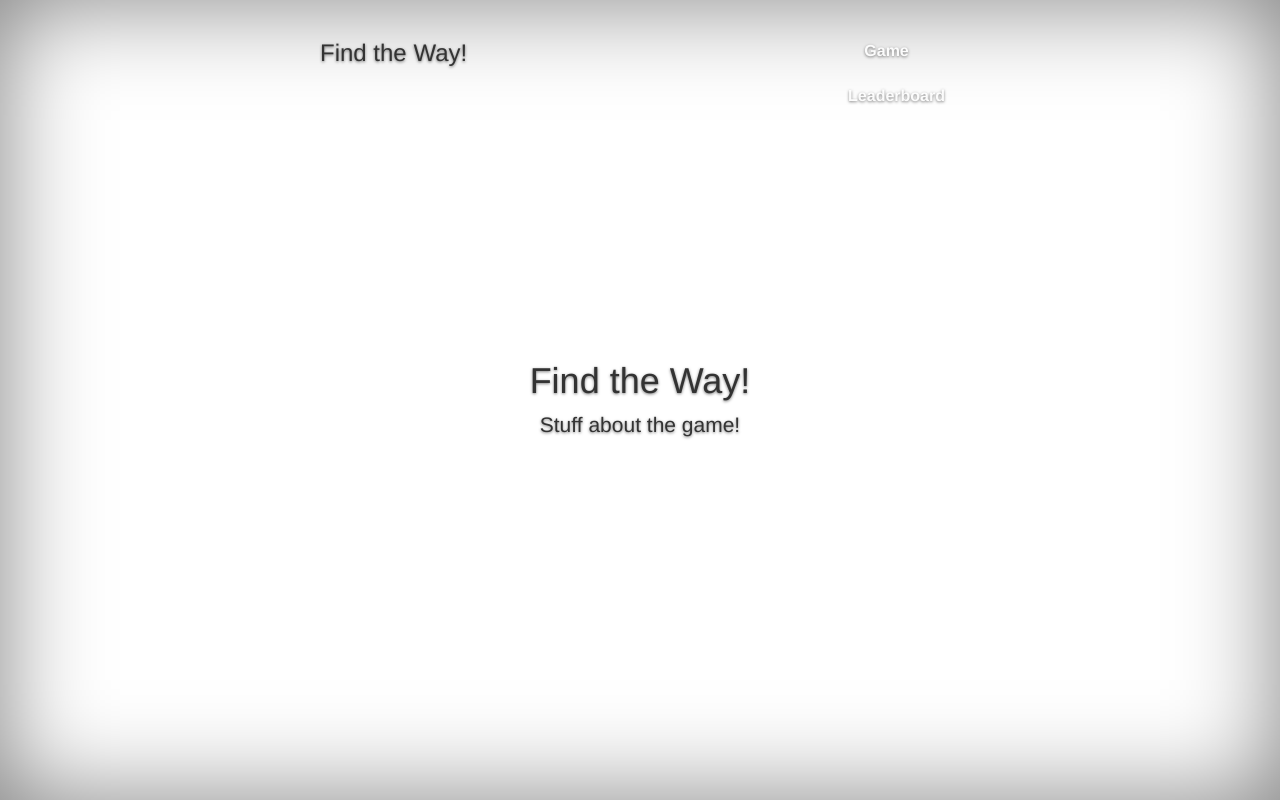
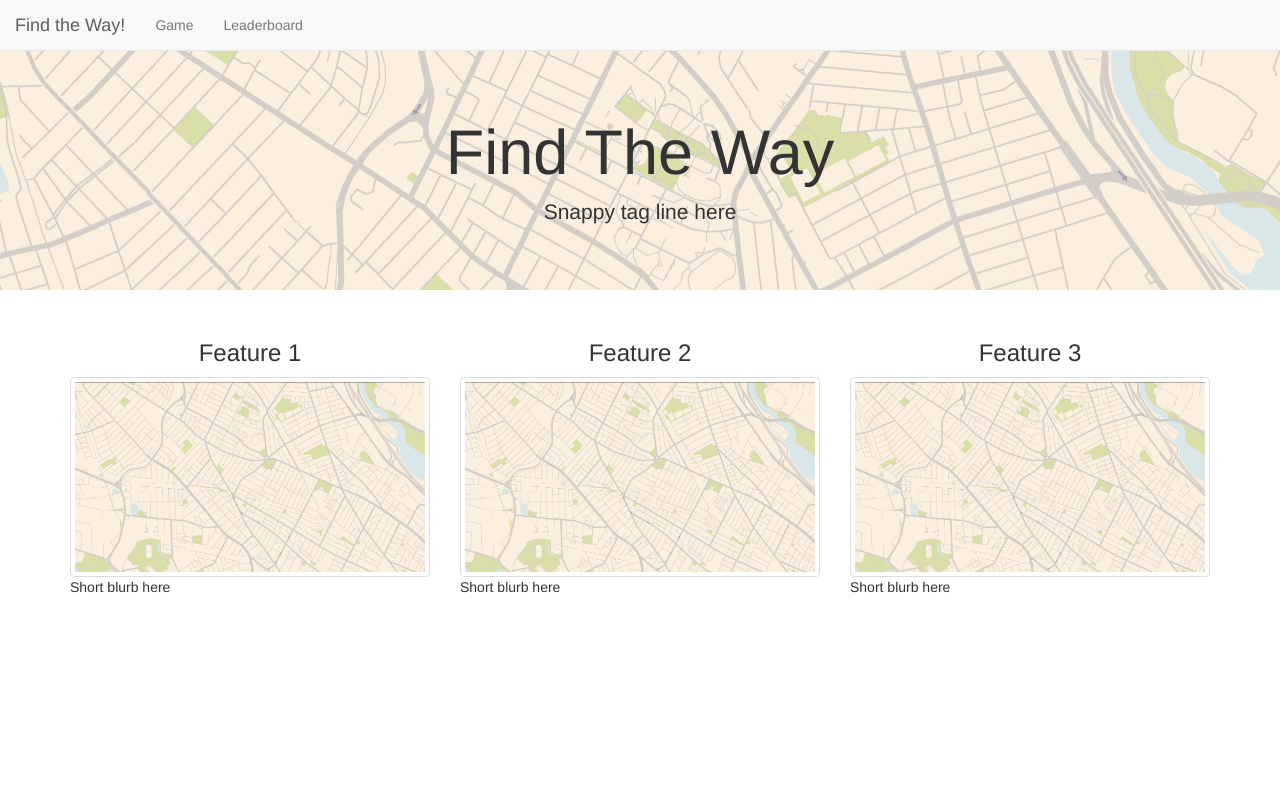
Before and after one commit to GersonSR/comp20-group-project, a plain HTML site: page index.html in a window 1280 px wide. Drawn offline with nearby package versions, Linux system fonts and the light colour scheme.

Commit message:
Adjusted landing page

```diff
--- a/index.html
+++ b/index.html
@@ -3,37 +3,59 @@
 <head>
   <meta charset="utf-8"/>
   <title>Find the Way!</title>
-  <link rel="stylesheet" href="index.css" type="text/css"/>
+  <!--<link rel="stylesheet" href="index.css" type="text/css"/>-->
+  <link rel="stylesheet" href="landingpage.css" type="text/css"/>
   <meta name="viewport" content="width=device-width, initial-scale=1">
   <link rel="stylesheet" href="https://maxcdn.bootstrapcdn.com/bootstrap/3.3.7/css/bootstrap.min.css">
   <script src="https://ajax.googleapis.com/ajax/libs/jquery/3.1.1/jquery.min.js"></script>
   <script src="https://maxcdn.bootstrapcdn.com/bootstrap/3.3.7/js/bootstrap.min.js"></script>
 </head>
 <body>
-<div class="site-wrapper">
-  <div class="site-wrapper-inner">
-    <div class="cover-container">
-      <div class="masthead clearfix">
-        <div class="inner">
-          <h3 class="masthead-brand">Find the Way!</h3>
+<!-- Nav bar, as on other pages -->
+<nav class="navbar navbar-default navbar-fixed-top">
+  <div class="container-fluid">
+    <!-- Brand and toggle get grouped for better mobile display -->
+    <div class="navbar-header">
+      <button type="button" class="navbar-toggle collapsed" data-toggle="collapse" data-target="#bs-example-navbar-collapse-1" aria-expanded="false">
+        <span class="sr-only">Toggle navigation</span>
+        <span class="icon-bar"></span>
+        <span class="icon-bar"></span>
+        <span class="icon-bar"></span>
+      </button>
+      <a class="navbar-brand" href="index.html">Find the Way!</a>
+    </div>
 
-          <ul class="nav masthead-nav">
-            <li>
-              <a href="game.html">Game</a>
-            </li>
-            <li>
-              <a href="stats.html">Leaderboard</a>
-            </li>
-          </ul>
-        </div>
-      </div>
-      <div class="inner cover">
-        <h1 class="cover-heading">Find the Way!</h1>
+    <!-- Collect the nav links, forms, and other content for toggling -->
+    <div class="collapse navbar-collapse" id="bs-example-navbar-collapse-1">
+      <ul class="nav navbar-nav">
+        <li><a href="game.html">Game</a></li>
+        <li><a href="stats.html">Leaderboard</a></li>
+      </ul>
+    </div><!-- /.navbar-collapse -->
+  </div><!-- /.container-fluid -->
+</nav>
+<div id="masthead" class="jumbotron text-center">
+  <h1>Find The Way</h1>
+  <p>Snappy tag line here</p>
+</div>
 
-        <p class="lead">Stuff about the game!
-       </p>
-      </div>
+<div class="container">
+  <div class="row">
+    <div class="col-sm-4">
+      <h3 class="center-heading">Feature 1</h3>
+      <img src="mapbackground.jpg" class="img-thumbnail" title="Screenshot"></img>
+      <p>Short blurb here</p>
     </div>
-</div>
+    <div class="col-sm-4">
+      <h3 class="center-heading">Feature 2</h3>
+      <img src="mapbackground.jpg" class="img-thumbnail" title="Screenshot"></img>
+      <p>Short blurb here</p>
+    </div>
+    <div class="col-sm-4">
+      <h3 class="center-heading">Feature 3</h3>
+      <img src="mapbackground.jpg" class="img-thumbnail" title="Screenshot"></img>
+      <p>Short blurb here</p>
+    </div>
+  </div>
 </div>
 </body>
--- /dev/null
+++ b/landingpage.css
@@ -0,0 +1,8 @@
+#masthead {
+	margin-top: 50px;
+	background-image: url(mapbackground.jpg);
+}
+
+.center-heading {
+	text-align: center;
+}
--- a/style.css
+++ b/style.css
@@ -37,10 +37,6 @@ html, body {
 }
 
 
-/* Side Bar */
-body,html{
-    height: 93%;
-}
 
 /*Remove rounded coners*/
 nav.sidebar.navbar {
```
Also changed, not shown: mapbackground.jpg (added).
